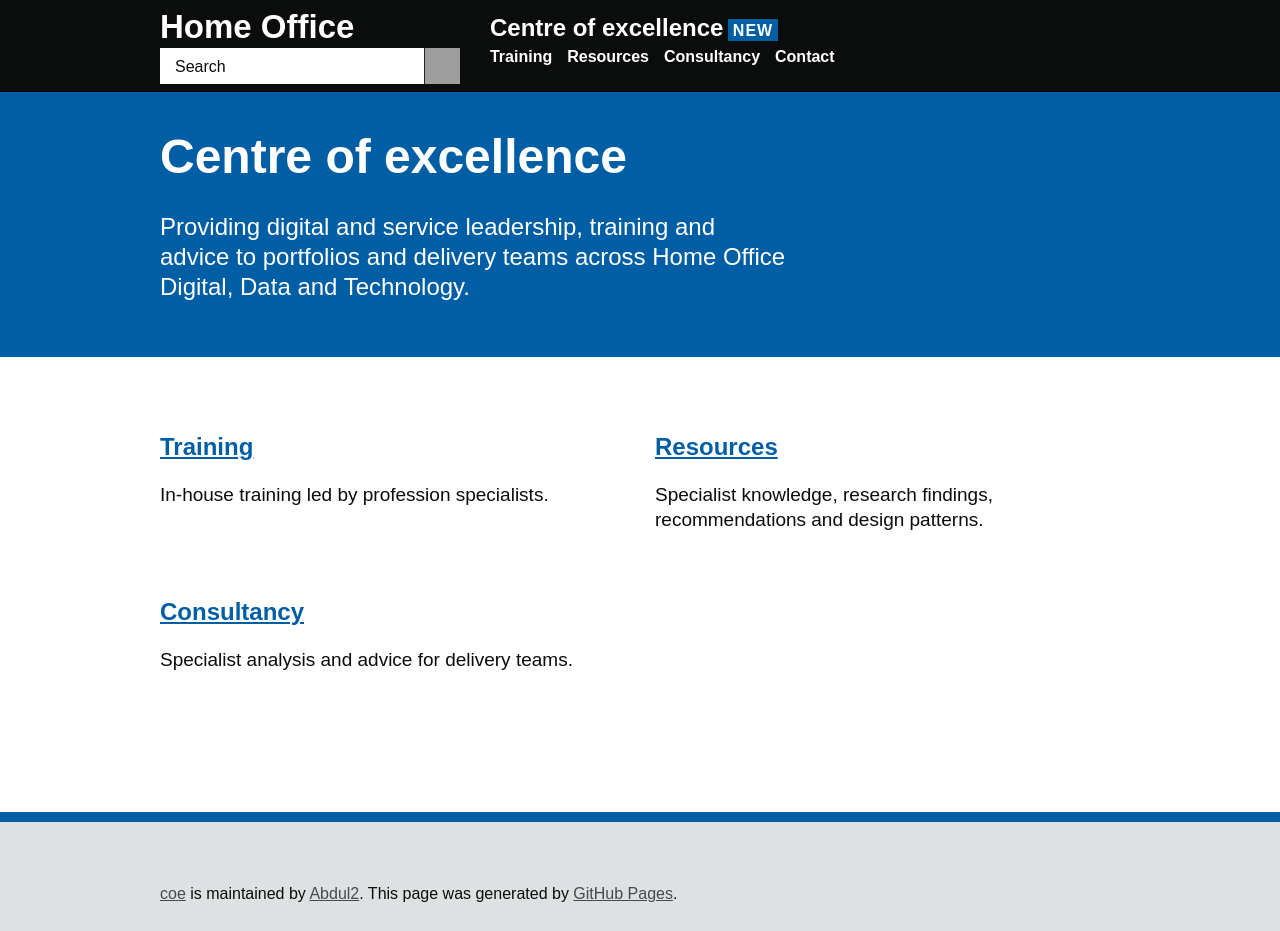
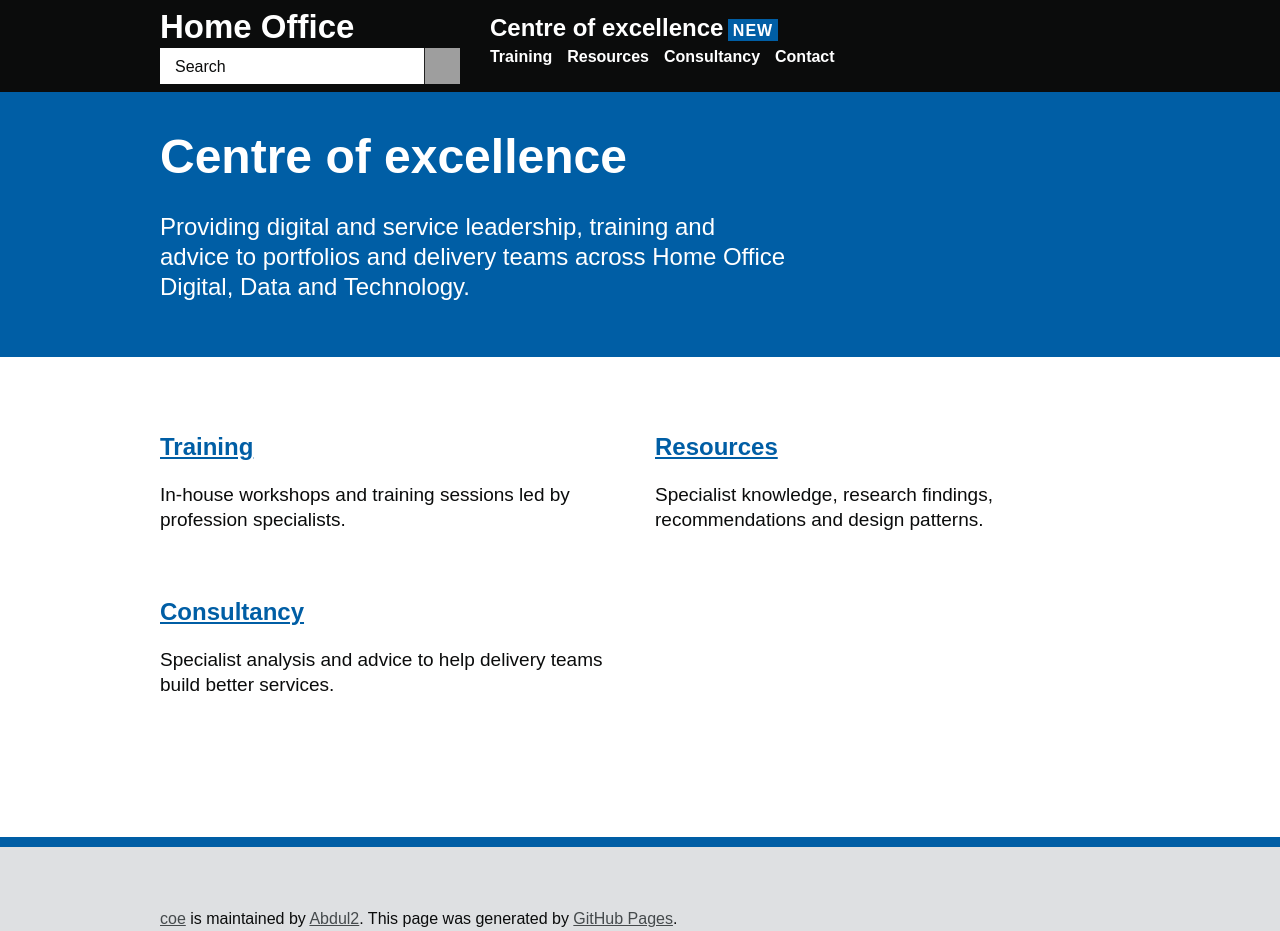
Before and after one commit to Abdul2/coe, a Jekyll site: the page built from index.md, in a window 1280 px wide. Built offline with Jekyll 4.4.1, drawn with Linux system fonts in a browser that asks for light colours; a script that is not in the unit is left out; the repository's description, which GitHub fills in, is left out; before the commit the page ends 906 px from its top, so only the background shows below that; grey boxes are pictures that could not be loaded.

Commit message:
content changes

```diff
--- a/_layouts/home.html
+++ b/_layouts/home.html
@@ -19,7 +19,7 @@ layout: default
     <div class="grid-row">
       <div class="column-half">
         <h2 class="heading-medium"><a href="{{ site.url }}{{ site.baseurl }}/training/">Training</a></h2>
-        <p>In-house training led by profession specialists.</p>
+        <p>In-house workshops and training sessions led by profession specialists.</p>
       </div>
       <div class="column-half">
         <h2 class="heading-medium"><a href="{{ site.url }}{{ site.baseurl }}/resources/">Resources</a></h2>
@@ -29,7 +29,7 @@ layout: default
     <div class="grid-row">
       <div class="column-half">
         <h2 class="heading-medium"><a href="{{ site.url }}{{ site.baseurl }}/consultancy/">Consultancy</a></h2>
-        <p>Specialist analysis and advice for delivery teams.</p>
+        <p>Specialist analysis and advice to help delivery teams build better services.</p>
       </div>
       <!-- <div class="column-half">
         <h2 class="heading-medium"><a href="standards.html">Standards</a></h2>
```
